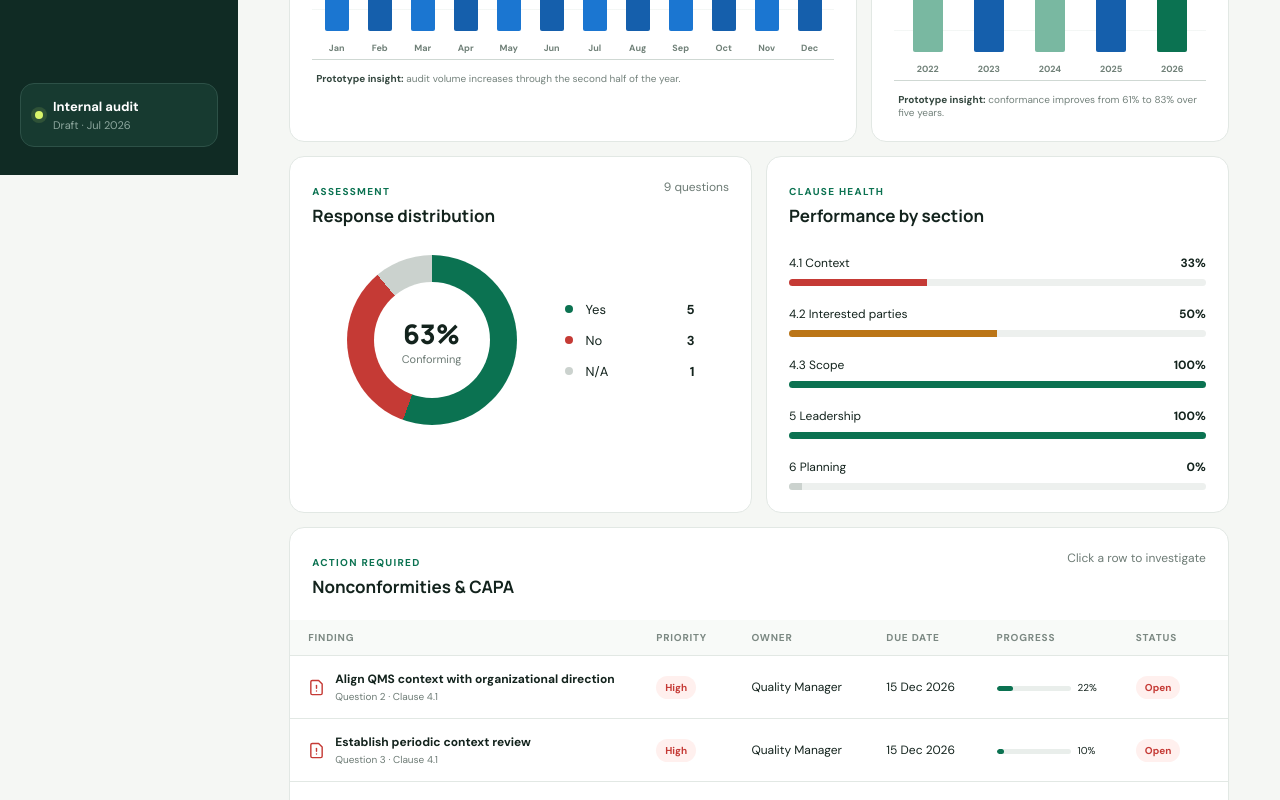
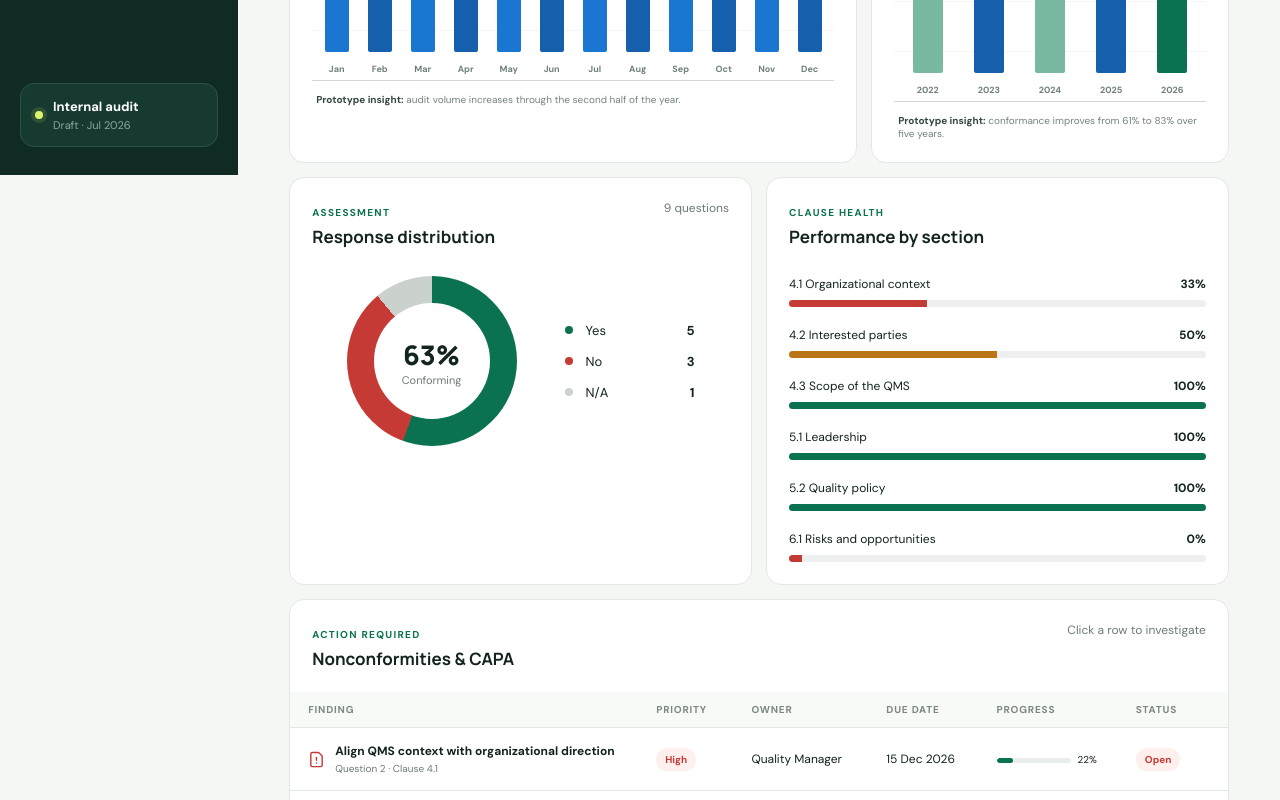
Before and after one commit to shasabbir/audit_hub_demo, a Next.js app: page / in a window 1280 px wide. Shown: the part 625-1425 px from the top of the page. Built offline with nearby package versions, Linux system fonts and the light colour scheme.

Commit message:
Fix audit state synchronization

```diff
--- a/app/dashboard/page.js
+++ b/app/dashboard/page.js
@@ -1,3 +1,6 @@
+"use client";
+
+import { useEffect, useState } from "react";
 import Link from "next/link";
 import {
   AlertTriangle,
@@ -11,11 +14,63 @@ import { Shell, StatusPill } from "../components";
 import { capas, questions } from "../data";
 
 export default function Dashboard() {
-  const yes = questions.filter((q) => q.answer === "yes").length;
-  const no = questions.filter((q) => q.answer === "no").length;
-  const na = questions.filter((q) => q.answer === "na").length;
-  const rate = Math.round((yes / (yes + no)) * 100);
-  const findings = Object.entries(capas);
+  const [auditQuestions, setAuditQuestions] = useState(questions);
+  useEffect(() => {
+    const loadAnswers = () => {
+      try {
+        const saved = JSON.parse(
+          localStorage.getItem("lqtm-audit-answers") || "{}",
+        );
+        setAuditQuestions((items) =>
+          items.map((question) => ({
+            ...question,
+            answer: saved[question.id] || question.answer,
+          })),
+        );
+      } catch {
+        // Keep the bundled dummy answers if local storage is unavailable.
+      }
+    };
+    loadAnswers();
+    window.addEventListener("storage", loadAnswers);
+    return () => window.removeEventListener("storage", loadAnswers);
+  }, []);
+  const yes = auditQuestions.filter((q) => q.answer === "yes").length;
+  const no = auditQuestions.filter((q) => q.answer === "no").length;
+  const na = auditQuestions.filter((q) => q.answer === "na").length;
+  const applicable = yes + no;
+  const rate = applicable ? Math.round((yes / applicable) * 100) : 0;
+  const findings = auditQuestions
+    .filter((question) => question.answer === "no")
+    .map((question) => [
+      String(question.id),
+      capas[question.id] || {
+        ...capas[2],
+        title: `Corrective action for question ${question.id}`,
+      },
+    ]);
+  const clauseScores = [
+    ...new Set(auditQuestions.map((question) => question.clause)),
+  ].map((clause) => {
+    const items = auditQuestions.filter(
+      (question) => question.clause === clause,
+    );
+    const clauseYes = items.filter(
+      (question) => question.answer === "yes",
+    ).length;
+    const clauseNo = items.filter(
+      (question) => question.answer === "no",
+    ).length;
+    const clauseApplicable = clauseYes + clauseNo;
+    const clauseRate = clauseApplicable
+      ? Math.round((clauseYes / clauseApplicable) * 100)
+      : 0;
+    return {
+      label: `${clause} ${items[0].section}`,
+      rate: clauseRate,
+      tone: clauseRate >= 80 ? "good" : clauseRate >= 50 ? "warn" : "critical",
+    };
+  });
   const monthly = [
     ["Jan", 5],
     ["Feb", 7],
@@ -52,13 +107,15 @@ export default function Dashboard() {
         <div className="metric-card accent">
           <span>Conformance rate</span>
           <strong>{rate}%</strong>
-          <small>5 of 8 applicable controls</small>
+          <small>
+            {yes} of {applicable} applicable controls
+          </small>
           <Target size={24} />
         </div>
         <div className="metric-card">
           <span>Open findings</span>
           <strong>{no}</strong>
-          <small>2 high · 1 medium</small>
+          <small>{no} nonconforming audit responses</small>
           <AlertTriangle size={24} />
         </div>
         <div className="metric-card">
@@ -146,14 +203,14 @@ export default function Dashboard() {
               <span className="eyebrow">Assessment</span>
               <h2>Response distribution</h2>
             </div>
-            <span className="muted">9 questions</span>
+            <span className="muted">{auditQuestions.length} questions</span>
           </div>
           <div className="donut-wrap">
             <div
               className="donut"
               style={{
-                "--yes": `${(yes / 9) * 360}deg`,
-                "--no": `${((yes + no) / 9) * 360}deg`,
+                "--yes": `${(yes / auditQuestions.length) * 360}deg`,
+                "--no": `${((yes + no) / auditQuestions.length) * 360}deg`,
               }}
             >
               <div>
@@ -188,22 +245,16 @@ export default function Dashboard() {
             </div>
           </div>
           <div className="clause-bars">
-            {[
-              ["4.1 Context", 33, "critical"],
-              ["4.2 Interested parties", 50, "warn"],
-              ["4.3 Scope", 100, "good"],
-              ["5 Leadership", 100, "good"],
-              ["6 Planning", 0, "neutral"],
-            ].map(([label, val, tone]) => (
+            {clauseScores.map(({ label, rate: clauseRate, tone }) => (
               <div key={label}>
                 <div>
                   <span>{label}</span>
-                  <strong>{val}%</strong>
+                  <strong>{clauseRate}%</strong>
                 </div>
                 <div className="bar">
                   <i
                     className={tone}
-                    style={{ width: `${Math.max(val, 3)}%` }}
+                    style={{ width: `${Math.max(clauseRate, 3)}%` }}
                   />
                 </div>
               </div>
@@ -241,7 +292,10 @@ export default function Dashboard() {
                         <strong>{c.title}</strong>
                         <small>
                           Question {id} · Clause{" "}
-                          {questions.find((q) => q.id === Number(id))?.clause}
+                          {
+                            auditQuestions.find((q) => q.id === Number(id))
+                              ?.clause
+                          }
                         </small>
                       </span>
                     </Link>
```
Also changed, not shown: 13 other files (tests, documents, lock files or other folders).
